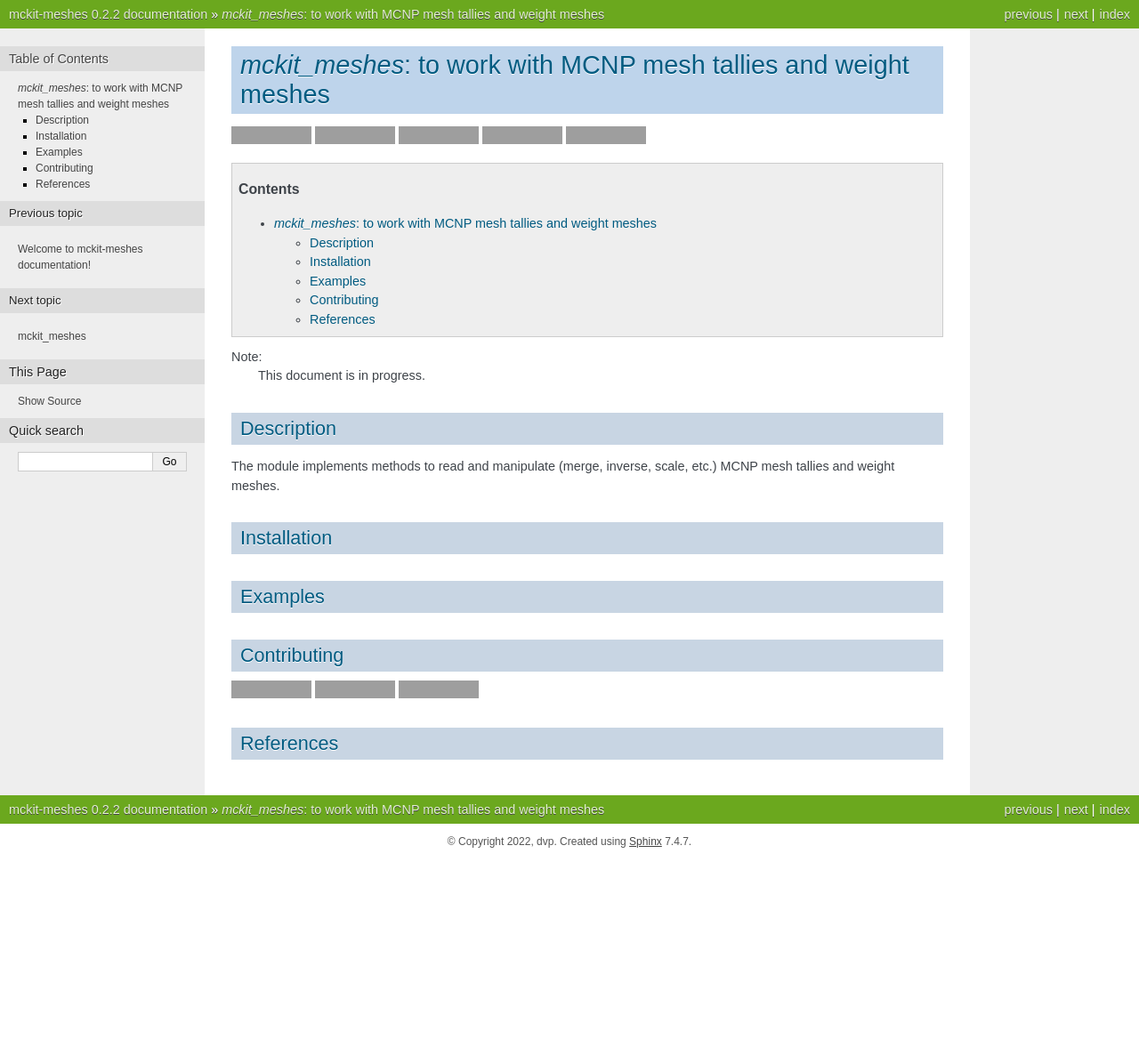
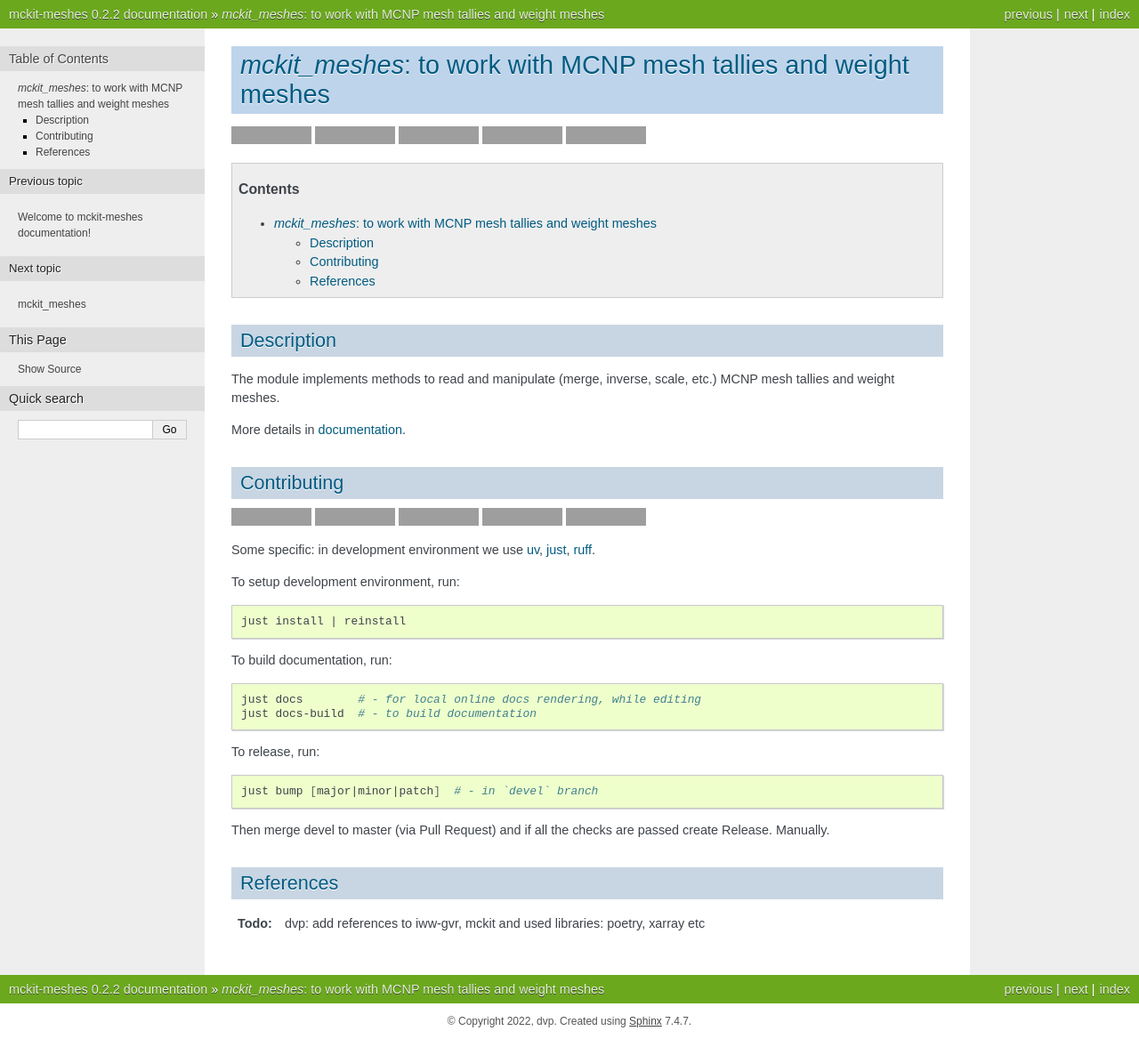
Before and after one commit to MC-kit/mckit-meshes, a Sphinx documentation site: the page built from docs/source/readme.rst, in a window 1280 px wide. Shown: the whole page at 89% size. Built offline with Sphinx 7.4.7, drawn with Linux system fonts in a browser that asks for light colours; the version number is read from the project's files by our own code; before the commit the page ends 966 px from its top, so only the background shows below that; grey boxes are pictures that could not be loaded.

Commit message:
docs: fix docs building on readthedocs

```diff
--- a/README.rst
+++ b/README.rst
@@ -9,28 +9,14 @@
 .. contents::
 
 
-Note:
-    This document is in progress.
-
 Description
 -----------
 
 The module implements methods to read and manipulate (merge, inverse, scale, etc.)
 MCNP mesh tallies and weight meshes.
 
-.. TODO dvp: apply FISPACT v.5 API and describe here.
+More details in documentation_.
 
-
-Installation
-------------
-
-.. TODO dvp: check and report all possible ways to install (pip, poetry)
-
-
-Examples
---------
-
-.. TODO
 
 Contributing
 ------------
@@ -38,21 +24,59 @@
 .. image:: https://github.com/MC-kit/mckit-meshes/workflows/Tests/badge.svg
    :target: https://github.com/MC-kit/mckit-meshes/actions?workflow=Tests
    :alt: Tests
+
 ..  check why the codecov site is not accessible
-   .. image:: https://codecov.io/gh/MC-kit/mckit-meshes/branch/master/graph/badge.svg?token=wlqoa368k8
+
+.. image:: https://codecov.io/gh/MC-kit/mckit-meshes/branch/master/graph/badge.svg?token=wlqoa368k8
    :target: https://codecov.io/gh/MC-kit/mckit-meshes
-.. image:: https://img.shields.io/endpoint?url=https://raw.githubusercontent.com/charliermarsh/ruff/main/assets/badge/v0.json
-   :target: https://github.com/astral-sh/ruff
 .. image:: https://img.shields.io/badge/pre--commit-enabled-brightgreen?logo=pre-commit&logoColor=white
    :target: https://github.com/pre-commit/pre-commit
    :alt: pre-commit
+.. image:: https://img.shields.io/endpoint?url=https://raw.githubusercontent.com/astral-sh/ruff/main/assets/badge/v2.json
+   :target: https://github.com/astral-sh/ruff
+.. image:: https://img.shields.io/endpoint?url=https://raw.githubusercontent.com/astral-sh/uv/main/assets/badge/v0.json
+   :target: https://github.com/astral-sh/uv
 
 
+Some specific: in development environment we use uv_, just_, ruff_.
+
+To setup development environment, run:
+
+.. code-block:: shell
+
+  just install | reinstall
+
+To build documentation, run:
+
+.. code-block:: shell
+
+   just docs        # - for local online docs rendering, while editing
+   just docs-build  # - to build documentation
+
+To release, run:
+
+.. code-block:: shell
+
+  just bump [major|minor|patch]  # - in `devel` branch
+
+Then merge devel to master (via Pull Request) and if all the checks are passed create Release. Manually.
+
+
+.. ... with /home/dvp/.julia/dev/Tools.jl/scripts/extract-half-lives.jl (nice script by the way).
 
 References
 ----------
 
-.. TODO dvp: add references to iww-gvr, mckit and used libraries:  poetry, xarray etc
+.. todo::
+
+   dvp: add references to iww-gvr, mckit and used libraries:  poetry, xarray etc
+
+.. Links
+
+.. _documentation: https://mckit-meshes.readthedocs.io/en/latest
+.. _uv: https://github.com/astral-sh/uv
+.. _just: https://github.com/casey/just
+.. _ruff: https://github.com/astral-sh/ruff
 
 
 .. Substitutions
```
Also changed, not shown: docs/source/index.rst (+22 -7 lines), .pre-commit-config.yaml, .readthedocs.yaml.
